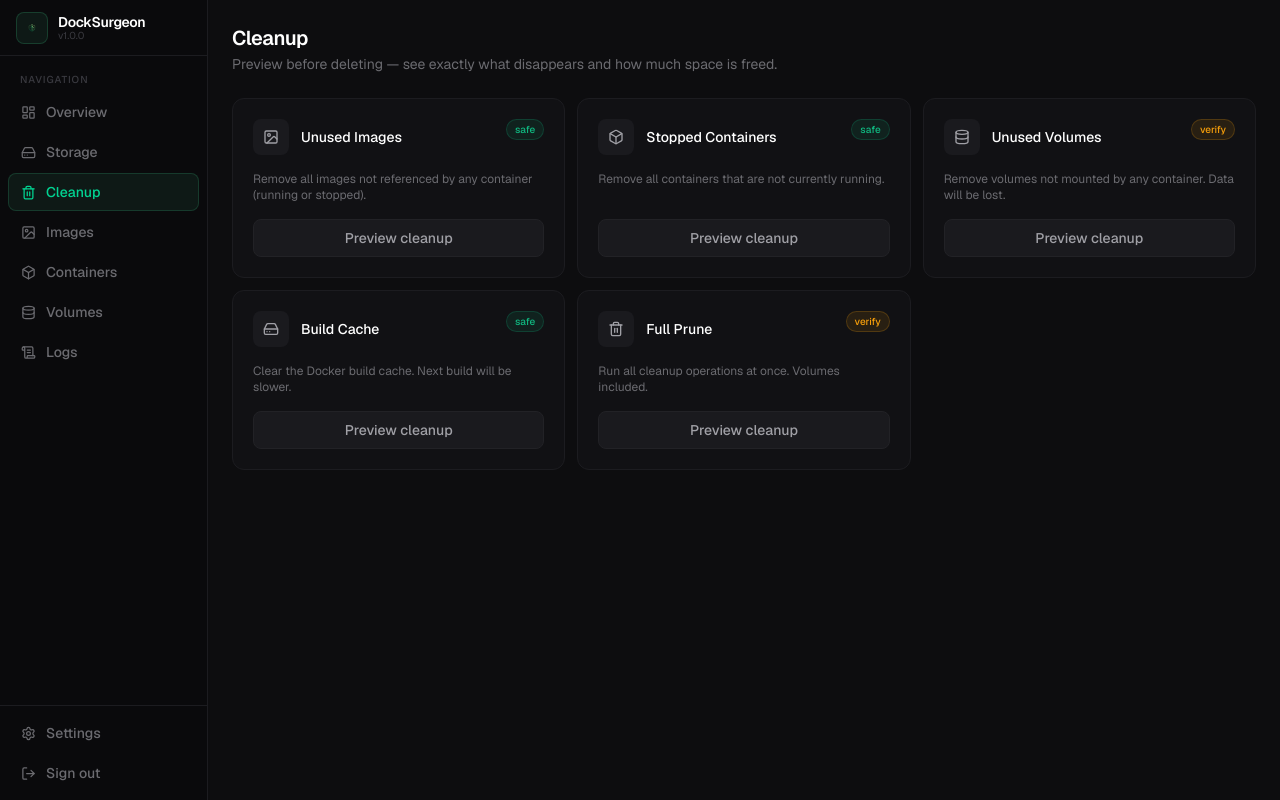
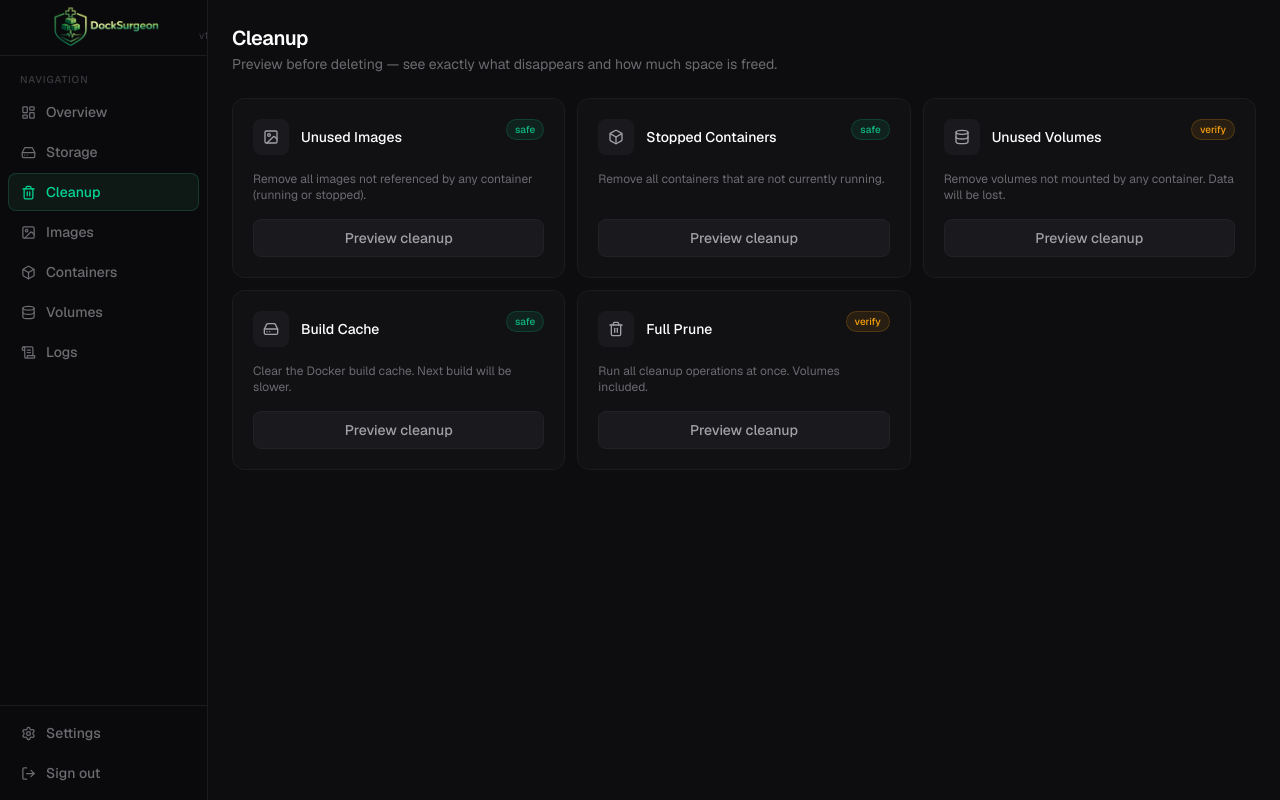
Before and after one commit to docksurgeon/docksurgeon, a Next.js app: page /cleanup in a window 1280 px wide. Built offline with nearby package versions, Linux system fonts and the light colour scheme.

Commit message:
Update logo to use logo-with-name.png and fix dashboard display

```diff
--- a/src/components/logo.tsx
+++ b/src/components/logo.tsx
@@ -3,11 +3,11 @@ import Image from "next/image";
 export function Logo({ size = 32 }: { size?: number }) {
   return (
     <Image
-      src="/logo/logo.png"
+      src="/logo/logo-with-name.png"
       alt="DockSurgeon"
-      width={size}
+      width={size * 4} // Adjusting width automatically based on height to maintain aspect ratio for text
       height={size}
-      style={{ objectFit: "contain" }}
+      style={{ objectFit: "contain", width: "auto" }}
       priority
     />
   );
@@ -15,19 +15,9 @@ export function Logo({ size = 32 }: { size?: number }) {
 
 export function LogoMark({ className }: { className?: string }) {
   return (
-    <div className={`flex items-center gap-2.5 ${className ?? ""}`}>
-      <div
-        className="relative flex items-center justify-center h-8 w-8 rounded-lg shrink-0"
-        style={{ background: "rgba(62,207,142,0.08)", border: "1px solid rgba(62,207,142,0.2)" }}
-      >
-        <Logo size={24} />
-      </div>
-      <div>
-        <p className="text-sm font-semibold text-white leading-none tracking-tight">
-          DockSurgeon
-        </p>
-        <p className="text-[10px] mt-0.5 leading-none" style={{ color: "#3a3a40" }}>v1.0.0</p>
-      </div>
+    <div className={`flex items-center ${className ?? ""}`}>
+      <Logo size={40} />
+      <span className="text-[10px] ml-2 mt-4" style={{ color: "#3a3a40" }}>v1.0.0</span>
     </div>
   );
 }
```
